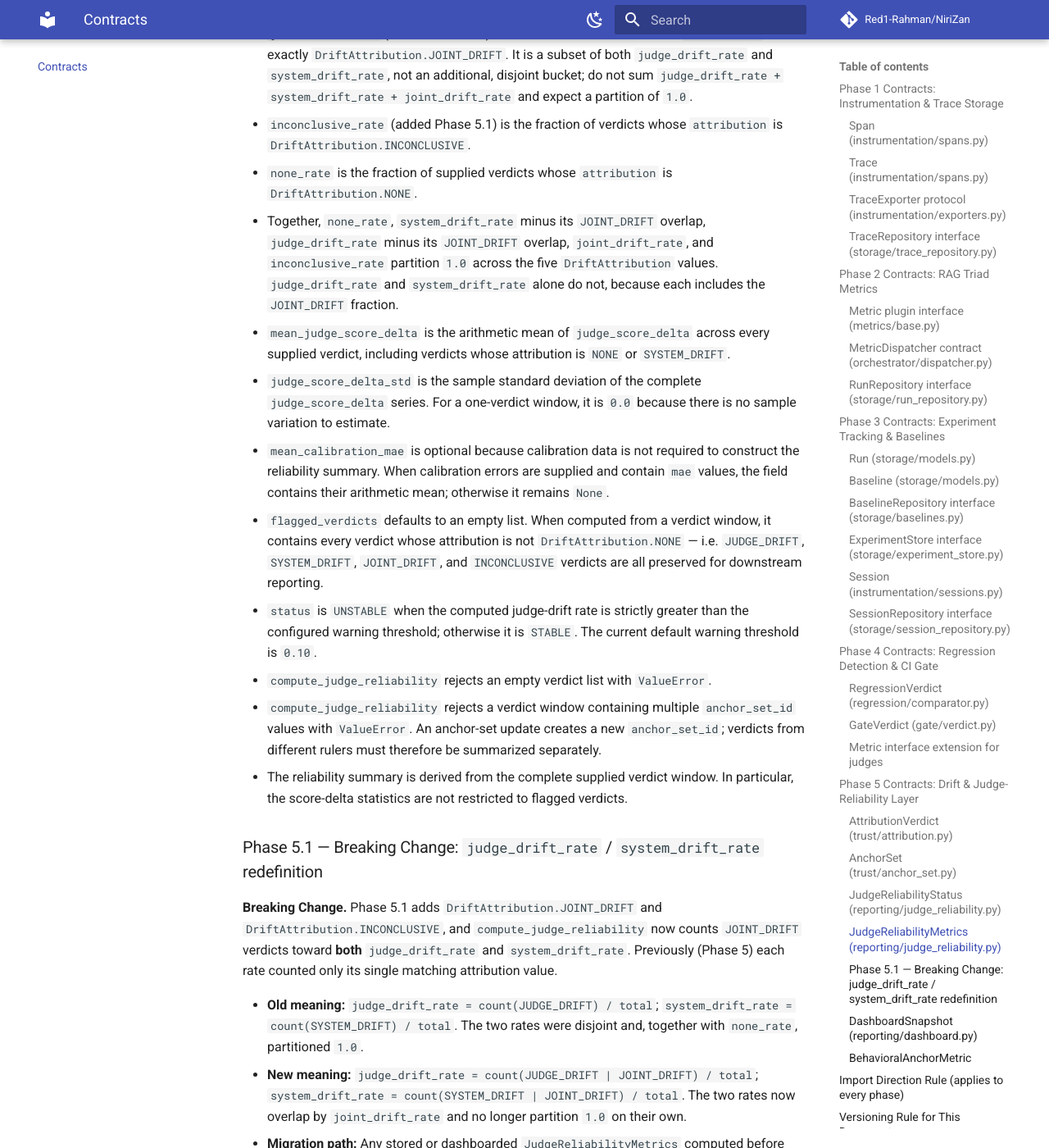
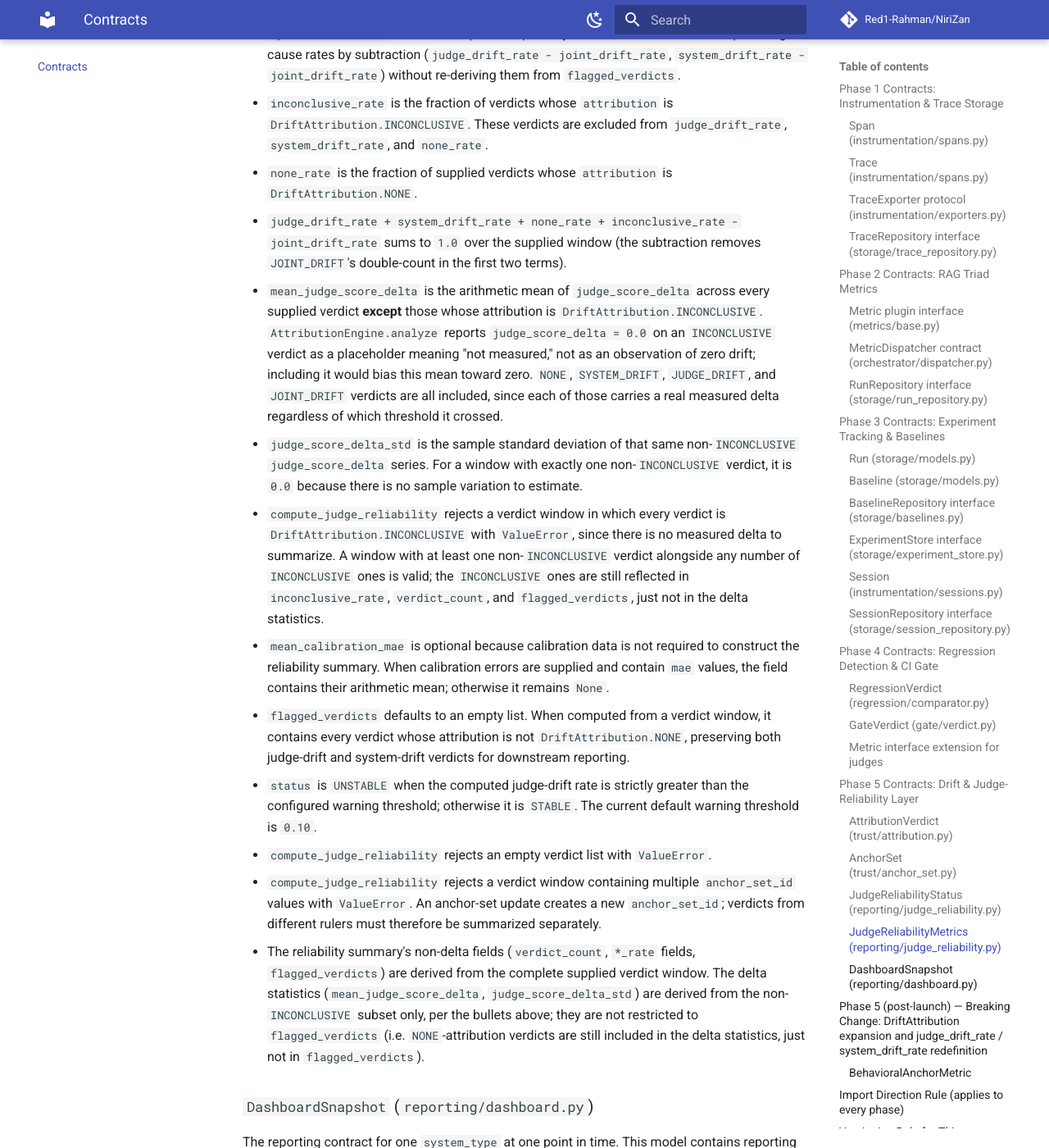
Before and after one commit to Red1-Rahman/NiriZan, an MkDocs documentation site: the page built from docs/contracts.md, in a window 1280 px wide and 1400 px high, scrolled down 13343 px. Shown: the whole window at 82% size. Built offline with MkDocs 1.6.1 and Material for MkDocs 9.7.7, drawn with Linux system fonts in a browser that asks for light colours; comment, search, counter and statistics services are not loaded; some of the changed text lies outside the part shown.

Commit message:
Refactor DriftAttribution and judge reliability metrics
Updated DriftAttribution and judge reliability metrics for Phase 5 (post-launch) changes, including redefinitions and new fields.

```diff
--- a/docs/contracts.md
+++ b/docs/contracts.md
@@ -385,8 +385,8 @@
     NONE = "none"
     SYSTEM_DRIFT = "system_drift"
     JUDGE_DRIFT = "judge_drift"
-    JOINT_DRIFT = "joint_drift"      # Phase 5.1: both judge and system shifted significantly
-    INCONCLUSIVE = "inconclusive"    # Phase 5.1: an input score distribution was empty or non-finite
+    JOINT_DRIFT = "joint_drift"     # Phase 5 (post-launch): both judge and system shifted significantly
+    INCONCLUSIVE = "inconclusive"   # Phase 5 (post-launch): an input score distribution was empty or non-finite
 
 
 class AttributionVerdict(BaseModel):
@@ -403,8 +403,8 @@
 **Contract guarantees:**
 
 * `attribution` is exactly one of the five enum values, never a probability or a blend. The Attribution Engine is allowed to be uncertain internally, but it must commit to a verdict at this boundary. Anything downstream (Regression Detection, Reporting) treats this as a categorical fact, not a score to threshold again.
-* `JOINT_DRIFT` (added Phase 5.1) means both the judge-side shift (on the anchor set) and the system-side shift (on production traffic) independently crossed the significance threshold in the same evaluation window. It is a distinct verdict, not a tie-break between `SYSTEM_DRIFT` and `JUDGE_DRIFT`; downstream consumers that only branch on `SYSTEM_DRIFT` or `JUDGE_DRIFT` and treat anything else as `NONE` will silently misclassify joint-drift windows.
-* `INCONCLUSIVE` (added Phase 5.1) means the Attribution Engine could not produce a substantive verdict because one of its four input score distributions (`anchor_ref_scores`, `anchor_rescored_scores`, `prod_baseline_scores`, `prod_candidate_scores`) was empty or contained a non-finite value. `system_score_delta` and `judge_score_delta` are both `0.0` on an `INCONCLUSIVE` verdict; they are placeholders, not measured deltas, and must not be plotted or averaged alongside deltas from substantive verdicts without first filtering on `attribution`.
+* `JOINT_DRIFT` means both the judge-side shift (`judge_score_delta`) and the system-side shift (`system_score_delta`) independently crossed the significance threshold in the same evaluation window. It is a distinct state, not a tiebreak between `SYSTEM_DRIFT` and `JUDGE_DRIFT`: downstream consumers that only branch on those two will silently drop joint-drift verdicts, which is exactly the ambiguous case Reporting most needs surfaced.
+* `INCONCLUSIVE` means the Attribution Engine could not evaluate the anchor or production score distributions at all — one of the four input score lists was empty or contained a non-finite value. `system_score_delta` and `judge_score_delta` are both `0.0` on an `INCONCLUSIVE` verdict; callers must not read `0.0` on these fields as "no drift" without first checking `attribution`.
 * `system_score_delta` and `judge_score_delta` are both included even when `attribution` is `NONE`, so that Reporting's Judge Reliability Panel (Phase 5) can plot both time series regardless of whether a verdict crossed a threshold that day. Do not omit these fields "to save space" when there's no drift; the longitudinal panel needs the full series, not just the interesting points.
 
 ### `AnchorSet` (`trust/anchor_set.py`)
@@ -463,8 +463,8 @@
     verdict_count: int = Field(ge=1)
     judge_drift_rate: float = Field(ge=0.0, le=1.0)
     system_drift_rate: float = Field(ge=0.0, le=1.0)
-    joint_drift_rate: float = Field(ge=0.0, le=1.0, default=0.0)     # Phase 5.1
-    inconclusive_rate: float = Field(ge=0.0, le=1.0, default=0.0)    # Phase 5.1
+    joint_drift_rate: float = Field(ge=0.0, le=1.0, default=0.0)      # Phase 5 (post-launch)
+    inconclusive_rate: float = Field(ge=0.0, le=1.0, default=0.0)     # Phase 5 (post-launch)
     none_rate: float = Field(ge=0.0, le=1.0)
     mean_judge_score_delta: float
     judge_score_delta_std: float
@@ -477,32 +477,24 @@
 
 * `model_config = ConfigDict(strict=True)` means Pydantic performs strict validation rather than silently coercing incompatible input types.
 * `verdict_count` must be at least `1`. An empty verdict window cannot produce a valid reliability summary.
-* `judge_drift_rate`, `system_drift_rate`, and `none_rate` are bounded to `[0.0, 1.0]`. They represent fractions of the supplied verdict window, not percentages from `0` to `100`.
+* `judge_drift_rate`, `system_drift_rate`, `joint_drift_rate`, `inconclusive_rate`, and `none_rate` are bounded to `[0.0, 1.0]`. They represent fractions of the supplied verdict window, not percentages from `0` to `100`.
 * `anchor_set_id` identifies the fixed `AnchorSet` against which the summarized verdicts were evaluated. A reliability window must not mix verdicts from different anchor sets.
 * `period_start` is the earliest `evaluated_at` timestamp in the supplied verdict window, and `period_end` is the latest.
-* `judge_drift_rate` is the fraction of verdicts whose `attribution` is `DriftAttribution.JUDGE_DRIFT` **or** `DriftAttribution.JOINT_DRIFT` (redefined in Phase 5.1 — see Breaking Change section below). A verdict counts toward `judge_drift_rate` whenever the judge-side shift crossed the significance threshold, regardless of whether the system also drifted in the same window.
-* `system_drift_rate` is the fraction of verdicts whose `attribution` is `DriftAttribution.SYSTEM_DRIFT` **or** `DriftAttribution.JOINT_DRIFT` (redefined in Phase 5.1 — see Breaking Change section below), by the same logic.
-* `joint_drift_rate` (added Phase 5.1) is the fraction of verdicts whose `attribution` is exactly `DriftAttribution.JOINT_DRIFT`. It is a subset of both `judge_drift_rate` and `system_drift_rate`, not an additional, disjoint bucket; do not sum `judge_drift_rate + system_drift_rate + joint_drift_rate` and expect a partition of `1.0`.
-* `inconclusive_rate` (added Phase 5.1) is the fraction of verdicts whose `attribution` is `DriftAttribution.INCONCLUSIVE`.
+* `judge_drift_rate` is the fraction of verdicts whose `attribution` is `DriftAttribution.JUDGE_DRIFT` **or** `DriftAttribution.JOINT_DRIFT`. See the Phase 5 (post-launch) **Breaking Change** entry below: this is a change in meaning from the original definition of this field.
+* `system_drift_rate` is the fraction of verdicts whose `attribution` is `DriftAttribution.SYSTEM_DRIFT` **or** `DriftAttribution.JOINT_DRIFT`. Same breaking-change note as `judge_drift_rate` applies.
+* `joint_drift_rate` is the fraction of verdicts whose `attribution` is `DriftAttribution.JOINT_DRIFT`. It is already counted inside both `judge_drift_rate` and `system_drift_rate` above; it is exposed separately so a reader can recover the pure single-cause rates by subtraction (`judge_drift_rate - joint_drift_rate`, `system_drift_rate - joint_drift_rate`) without re-deriving them from `flagged_verdicts`.
+* `inconclusive_rate` is the fraction of verdicts whose `attribution` is `DriftAttribution.INCONCLUSIVE`. These verdicts are excluded from `judge_drift_rate`, `system_drift_rate`, and `none_rate`.
 * `none_rate` is the fraction of supplied verdicts whose `attribution` is `DriftAttribution.NONE`.
-* Together, `none_rate`, `system_drift_rate` minus its `JOINT_DRIFT` overlap, `judge_drift_rate` minus its `JOINT_DRIFT` overlap, `joint_drift_rate`, and `inconclusive_rate` partition `1.0` across the five `DriftAttribution` values. `judge_drift_rate` and `system_drift_rate` alone do not, because each includes the `JOINT_DRIFT` fraction.
-* `mean_judge_score_delta` is the arithmetic mean of `judge_score_delta` across every supplied verdict, including verdicts whose attribution is `NONE` or `SYSTEM_DRIFT`.
-* `judge_score_delta_std` is the sample standard deviation of the complete `judge_score_delta` series. For a one-verdict window, it is `0.0` because there is no sample variation to estimate.
+* `judge_drift_rate + system_drift_rate + none_rate + inconclusive_rate - joint_drift_rate` sums to `1.0` over the supplied window (the subtraction removes `JOINT_DRIFT`'s double-count in the first two terms).
+* `mean_judge_score_delta` is the arithmetic mean of `judge_score_delta` across every supplied verdict **except** those whose attribution is `DriftAttribution.INCONCLUSIVE`. `AttributionEngine.analyze` reports `judge_score_delta = 0.0` on an `INCONCLUSIVE` verdict as a placeholder meaning "not measured," not as an observation of zero drift; including it would bias this mean toward zero. `NONE`, `SYSTEM_DRIFT`, `JUDGE_DRIFT`, and `JOINT_DRIFT` verdicts are all included, since each of those carries a real measured delta regardless of which threshold it crossed.
+* `judge_score_delta_std` is the sample standard deviation of that same non-`INCONCLUSIVE` `judge_score_delta` series. For a window with exactly one non-`INCONCLUSIVE` verdict, it is `0.0` because there is no sample variation to estimate.
+* `compute_judge_reliability` rejects a verdict window in which every verdict is `DriftAttribution.INCONCLUSIVE` with `ValueError`, since there is no measured delta to summarize. A window with at least one non-`INCONCLUSIVE` verdict alongside any number of `INCONCLUSIVE` ones is valid; the `INCONCLUSIVE` ones are still reflected in `inconclusive_rate`, `verdict_count`, and `flagged_verdicts`, just not in the delta statistics.
 * `mean_calibration_mae` is optional because calibration data is not required to construct the reliability summary. When calibration errors are supplied and contain `mae` values, the field contains their arithmetic mean; otherwise it remains `None`.
-* `flagged_verdicts` defaults to an empty list. When computed from a verdict window, it contains every verdict whose attribution is not `DriftAttribution.NONE` — i.e. `JUDGE_DRIFT`, `SYSTEM_DRIFT`, `JOINT_DRIFT`, and `INCONCLUSIVE` verdicts are all preserved for downstream reporting.
+* `flagged_verdicts` defaults to an empty list. When computed from a verdict window, it contains every verdict whose attribution is not `DriftAttribution.NONE`, preserving both judge-drift and system-drift verdicts for downstream reporting.
 * `status` is `UNSTABLE` when the computed judge-drift rate is strictly greater than the configured warning threshold; otherwise it is `STABLE`. The current default warning threshold is `0.10`.
 * `compute_judge_reliability` rejects an empty verdict list with `ValueError`.
 * `compute_judge_reliability` rejects a verdict window containing multiple `anchor_set_id` values with `ValueError`. An anchor-set update creates a new `anchor_set_id`; verdicts from different rulers must therefore be summarized separately.
-* The reliability summary is derived from the complete supplied verdict window. In particular, the score-delta statistics are not restricted to flagged verdicts.
-
-### Phase 5.1 — Breaking Change: `judge_drift_rate` / `system_drift_rate` redefinition
-
-**Breaking Change.** Phase 5.1 adds `DriftAttribution.JOINT_DRIFT` and `DriftAttribution.INCONCLUSIVE`, and `compute_judge_reliability` now counts `JOINT_DRIFT` verdicts toward **both** `judge_drift_rate` and `system_drift_rate`. Previously (Phase 5) each rate counted only its single matching attribution value.
-
-* **Old meaning:** `judge_drift_rate = count(JUDGE_DRIFT) / total`; `system_drift_rate = count(SYSTEM_DRIFT) / total`. The two rates were disjoint and, together with `none_rate`, partitioned `1.0`.
-* **New meaning:** `judge_drift_rate = count(JUDGE_DRIFT | JOINT_DRIFT) / total`; `system_drift_rate = count(SYSTEM_DRIFT | JOINT_DRIFT) / total`. The two rates now overlap by `joint_drift_rate` and no longer partition `1.0` on their own.
-* **Migration path:** Any stored or dashboarded `JudgeReliabilityMetrics` computed before Phase 5.1 has `judge_drift_rate`/`system_drift_rate` under the old, disjoint definition and implicit `joint_drift_rate = 0.0`, `inconclusive_rate = 0.0` (both fields did not exist and default to `0.0` on load). Do not directly trend or diff `judge_drift_rate`/`system_drift_rate` values computed before and after this change on the same chart without labeling the discontinuity — a step change at the Phase 5.1 cutover reflects the redefinition, not a real shift in judge behavior. Historical `JudgeReliabilityStatus` values derived from the old `judge_drift_rate` remain valid as recorded (the `STABLE`/`UNSTABLE` threshold comparison used the rate definition in effect at computation time); they are not retroactively recomputed.
-* **Version bump:** requires a `pyproject.toml` version bump per the Versioning Rule below.
+* The reliability summary's non-delta fields (`verdict_count`, `*_rate` fields, `flagged_verdicts`) are derived from the complete supplied verdict window. The delta statistics (`mean_judge_score_delta`, `judge_score_delta_std`) are derived from the non-`INCONCLUSIVE` subset only, per the bullets above; they are not restricted to `flagged_verdicts` (i.e. `NONE`-attribution verdicts are still included in the delta statistics, just not in `flagged_verdicts`).
 
 ### `DashboardSnapshot` (`reporting/dashboard.py`)
 
@@ -539,6 +531,21 @@
 * `regression_verdicts` and `gate_verdict` are optional reporting inputs. Omitting them produces an empty regression list and a `None` gate verdict respectively.
 * The model is data only. It does not render, persist, or otherwise own presentation behavior.
 
+## Phase 5 (post-launch) — Breaking Change: `DriftAttribution` expansion and `judge_drift_rate` / `system_drift_rate` redefinition
+
+This section documents a breaking change to two Phase 5 contracts, per the Versioning Rule at the bottom of this document.
+
+**What changed:**
+
+1. `DriftAttribution` (`trust/attribution.py`) gained two new members: `JOINT_DRIFT` (both judge and system shifted significantly in the same window) and `INCONCLUSIVE` (an input score distribution was empty or non-finite). The enum went from three states to five. This part alone is additive to the enum's *domain*, but it is not additive to the *meaning* of the two rate fields below, because `compute_judge_reliability` folds `JOINT_DRIFT` into both of them.
+2. `JudgeReliabilityMetrics.judge_drift_rate` (`reporting/judge_reliability.py`) no longer means "fraction of verdicts where `attribution == JUDGE_DRIFT`." It now means "fraction of verdicts where `attribution` is `JUDGE_DRIFT` or `JOINT_DRIFT`." `system_drift_rate` changed the same way with `SYSTEM_DRIFT` / `JOINT_DRIFT`. Two new fields, `joint_drift_rate` and `inconclusive_rate`, were added to let a reader recover the original single-cause rates.
+
+**Why this is breaking, not additive:** the Versioning Rule treats "changing a field's meaning" as a breaking change even when the field's type and bounds are untouched. `judge_drift_rate` still validates as `float, ge=0.0, le=1.0`, but the same historical verdict window now produces a different value than it did before `JOINT_DRIFT` existed, because joint-drift verdicts are no longer silently absent from the rate — they're double-counted into both `judge_drift_rate` and `system_drift_rate`.
+
+**Migration path for persisted data:** any `JudgeReliabilityMetrics` snapshot persisted before this change was computed under the old definition (pure `JUDGE_DRIFT` / `SYSTEM_DRIFT` fractions, with no `JOINT_DRIFT` or `INCONCLUSIVE` state to produce them) and remains valid under that old definition — it does not need to be rewritten, because `AttributionVerdict.attribution` in that historical data can only have been `NONE`, `SYSTEM_DRIFT`, or `JUDGE_DRIFT`. Do not recompute old snapshots against the new logic to "backfill" `joint_drift_rate`/`inconclusive_rate`; leave those two fields at their `0.0` default for pre-migration snapshots, which is correct since no verdict in that data can be `JOINT_DRIFT` or `INCONCLUSIVE`. Any code that compares a `judge_drift_rate` computed before this change against one computed after it, e.g. across the boundary in a longitudinal dashboard, is comparing two different metrics and must be updated to either recompute the old window under the new logic or clearly label the discontinuity.
+
+**Version bump:** requires a version bump in `pyproject.toml` per the Versioning Rule; not yet applied as of this section being written.
+
 ### `BehavioralAnchorMetric`
 
 Implements the same `Metric` protocol from Phase 2. Its `MetricResult.details` carries the embedding-similarity band (`"aligned"`, `"neutral"`, `"deviation"`) as a string value, consistent with the `details` field's declared type. No new contract needed; this is the payoff of having designed `Metric` correctly in Phase 2.
```
